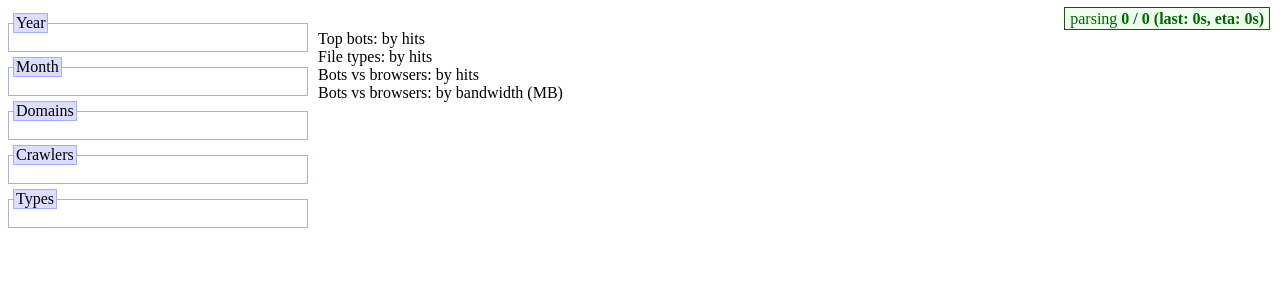
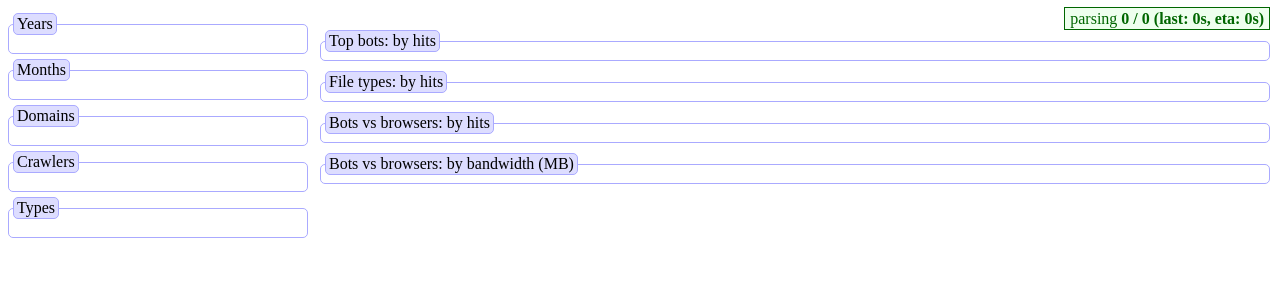
Before and after one commit to dugwood/botsector, a PHP site: page /static/app.html in a window 1280 px wide. Shown: the top 300 px of the page. Run offline with PHP 8.4, Linux system fonts and the light colour scheme.

Commit message:
Better layout

```diff
--- a/classes/Config.php
+++ b/classes/Config.php
@@ -26,6 +26,7 @@ class Config
 		{
 			ini_set('display_errors', 1);
 			error_reporting(E_ALL | E_STRICT);
+			$configFile = __DIR__.'/../../config/dev.ini.php';
 			self::loadClass('Debug_Time');
 			self::loadClass('Debug_RegExp');
 		}
--- a/static/app.css
+++ b/static/app.css
@@ -6,10 +6,13 @@
 	margin:5px 0;
 	padding:4px;
 	border:1px solid #aaf;
+	border-radius:5px;
 }
 #left-menu legend {
 	border:1px solid #aaf;
 	background-color:#ddf;
+	padding:1px 3px;
+	border-radius:5px;
 }
 #left-menu a {
 	cursor:pointer;
@@ -33,8 +36,7 @@
 	padding:0 2px;
 	border:1px solid #888;
 	background-color:#eee;
-}
-#left-menu ul.dates li {
+	border-radius:5px;
 	float:left;
 }
 #left-menu ul.dates li.last {
@@ -48,12 +50,38 @@
 #left-menu ul.entries li.active a {
 	font-weight:bold;
 }
-#left-menu ul.entries li.striked {
+#left-menu ul.entries li.striked a {
 	text-decoration: line-through;
+}
+#left-menu ul.entries li>a {
+	width:235px;
+	overflow:hidden;
+	display:inline-block;
+	line-height:20px;
+	vertical-align:middle;
+}
+#left-menu ul.entries li code {
+	vertical-align:middle;
+	width:50px;
+	display:inline-block;
+	text-align:right;
+	line-height:20px;
 }
 
 #main-content {
 	margin-left:310px;
+}
+#main-content fieldset {
+	padding:4px;
+	border-radius:5px;
+	border:1px solid #aaf;
+	margin-bottom:10px;
+}
+#main-content legend {
+	padding:1px 3px;
+	border-radius:5px;
+	border:1px solid #aaf;
+	background-color:#ddf;
 }
 
 #errors {
--- a/static/app.html
+++ b/static/app.html
@@ -13,14 +13,14 @@
 	<body ng-controller="FilterController">
 		<div id="left-menu">
 			<fieldset>
-				<legend>Year</legend>
+				<legend>Years</legend>
 				<ul class="dates">
 					<li ng-repeat="y in years" ng-class="{active: y === startYear}"><a ng-click="filter('year', y);">{{ y }}</a></li>
 					<li class="last"></li>
 				</ul>
 			</fieldset>
 			<fieldset>
-				<legend>Month</legend>
+				<legend>Months</legend>
 				<ul class="dates">
 					<li ng-repeat="m in months" ng-class="{active: m === startMonth}"><a ng-click="filter('month', m);">{{ m }}</a></li>
 					<li class="last"></li>
@@ -30,7 +30,7 @@
 				<legend>Domains</legend>
 				<ul class="entries">
 					<li ng-repeat="d in domains| limitTo:domainsLimit" ng-if="d.id === 0 || d.id === domain || domain === 0" ng-class="{active: d.id === domain}">
-						<a ng-click="filter('domain', d.id);">{{ d.domain }} ({{ d.hits|formatMultiple }} hits)</a>
+						<a ng-click="filter('domain', d.id);" title="{{ d.domain }}">{{ d.domain }}</a><code title="{{ d.hits }} hits">{{ d.hits|formatMultiple }}</code>
 					</li>
 					<li ng-if="domains.length > defaultLimit">
 						<a ng-click="more('domain');"><span ng-if="domainsLimit === defaultLimit">More...</span><span ng-if="domainsLimit !== defaultLimit">Less...</span></a>
@@ -41,7 +41,7 @@
 				<legend>Directories</legend>
 				<ul class="entries">
 					<li ng-repeat="d in directories| limitTo:directoriesLimit" ng-if="d.id === 0 || d.id === directory || directory === 0" ng-class="{active: d.id === directory}">
-						<a ng-click="filter('directory', d.id);">{{ d.directory.indexOf('/botsector-') === 0 ? '**' + d.directory.substring(11).replace('-', ' ') + '**' : d.directory }} ({{ d.hits|formatMultiple }} hits)</a>
+						<a ng-click="filter('directory', d.id);" title="{{ d.directory }}">{{ d.directory.indexOf('/botsector-') === 0 ? '**' + d.directory.substring(11).replace('-', ' ') + '**' : d.directory }}</a><code title="{{ d.hits }} hits">{{ d.hits|formatMultiple }}</code>
 					</li>
 					<li ng-if="directories.length > defaultLimit">
 						<a ng-click="more('directory');"><span ng-if="directoriesLimit === defaultLimit">More...</span><span ng-if="directoriesLimit !== defaultLimit">Less...</span></a>
@@ -52,8 +52,7 @@
 				<legend>Crawlers</legend>
 				<ul class="entries">
 					<li ng-repeat="c in crawlers| limitTo:crawlersLimit" ng-if="c.id === 0 || crawler > 0 && c.id === crawler || crawler < 0 || crawler === 0" ng-class="{active: c.id === crawler, striked: crawler < 0 && -c.id === crawler}">
-						<a ng-click="filter('crawler', c.id);">{{ c.name }} ({{ c.hits|formatMultiple }} hits)</a>
-						<a ng-click="filter('crawler', -c.id)" ng-if="c.ignore === true">&times;</a>
+						<a ng-click="filter('crawler', c.id);" title="{{ c.name }}">{{ c.name }}<span ng-click="filter('negative')" ng-if="c.ignore === true"> &times;</span></a><code title="{{ c.hits }} hits">{{ c.hits|formatMultiple }}</code>
 					</li>
 					<li ng-if="crawlers.length > defaultLimit">
 						<a ng-click="more('crawler');"><span ng-if="crawlersLimit === defaultLimit">More...</span><span ng-if="crawlersLimit !== defaultLimit">Less...</span></a>
@@ -64,7 +63,7 @@
 				<legend>Types</legend>
 				<ul class="entries">
 					<li ng-repeat="t in types" ng-if="t.id === 0 || t.id === type || type === 0 && t.hits > 0" ng-class="{active: t.id === type}">
-						<a ng-click="filter('type', t.id);">{{ t.name }} ({{ t.hits|formatMultiple }} hits)</a>
+						<a ng-click="filter('type', t.id);" title="{{ t.name }}">{{ t.name }}</a><code title="{{ t.hits }} hits">{{ t.hits|formatMultiple }}</code>
 					</li>
 				</ul>
 			</fieldset>
@@ -84,14 +83,22 @@
 					{{ e.error }}
 				</li>
 			</ul>
-			Top bots: by hits
-			<div id="chart-topBots"></div>
-			File types: by hits
-			<div id="chart-fileTypes"></div>
-			Bots vs browsers: by hits
-			<div id="chart-botsVsBrowsersHits"></div>
-			Bots vs browsers: by bandwidth (MB)
-			<div id="chart-botsVsBrowsersBandwidth"></div>
+			<fieldset>
+				<legend>Top bots: by hits</legend>
+				<div id="chart-topBots"></div>
+			</fieldset>
+			<fieldset>
+				<legend>File types: by hits</legend>
+				<div id="chart-fileTypes"></div>
+			</fieldset>
+			<fieldset>
+				<legend>Bots vs browsers: by hits</legend>
+				<div id="chart-botsVsBrowsersHits"></div>
+			</fieldset>
+			<fieldset>
+				<legend>Bots vs browsers: by bandwidth (MB)</legend>
+				<div id="chart-botsVsBrowsersBandwidth"></div>
+			</fieldset>
 		</div>
 	</body>
 </html>
--- a/static/app.js
+++ b/static/app.js
@@ -17,7 +17,7 @@ botsectorApp.filter('formatMultiple', function () {
 			number = number / 1000;
 			suffix = 'G';
 		}
-		if (number < 10)
+		if (number < 10 && suffix)
 		{
 			return number.toFixed(2) + suffix;
 		}
@@ -61,6 +61,8 @@ botsectorApp.controller('FilterController', ['$scope', '$http', function ($scope
 
 		$scope.graphs = {topBots: true, fileTypes: true, botsVsBrowsersHits: true, botsVsBrowsersBandwidth: true};
 		$scope.charts = [];
+
+		$scope.negativeFilter = false;
 
 		$scope.defaultLimit = 15;
 
@@ -128,7 +130,7 @@ botsectorApp.controller('FilterController', ['$scope', '$http', function ($scope
 
 		/* Update lists of entries */
 		$scope.update = function () {
-			var query = '&year=' + $scope.startYear + '&month=' + $scope.startMonth + '&domain=' + $scope.domain + '&directory=' + $scope.directory + '&crawler=' + $scope.crawler + '&type=' + $scope.type;
+			var query = '&year=' + $scope.startYear + '&domain=' + $scope.domain + '&directory=' + $scope.directory + '&crawler=' + $scope.crawler + '&type=' + $scope.type;
 			$http.get('./dispatcher.php?action=domains' + query).success(function (data) {
 				if ($scope.check(data))
 				{
@@ -174,8 +176,17 @@ botsectorApp.controller('FilterController', ['$scope', '$http', function ($scope
 		/* Apply filters */
 		$scope.filter = function (type, value)
 		{
+			if ($scope.negativeFilter)
+			{
+				value = -1 * value;
+				$scope.negativeFilter = false;
+			}
 			switch (type)
 			{
+				case 'negative':
+					$scope.negativeFilter = true;
+					break;
+
 				case 'year':
 					$scope.startYear = $scope.endYear = value;
 					$http.get('./dispatcher.php?action=months&year=' + $scope.startYear).success(function (data) {
```
